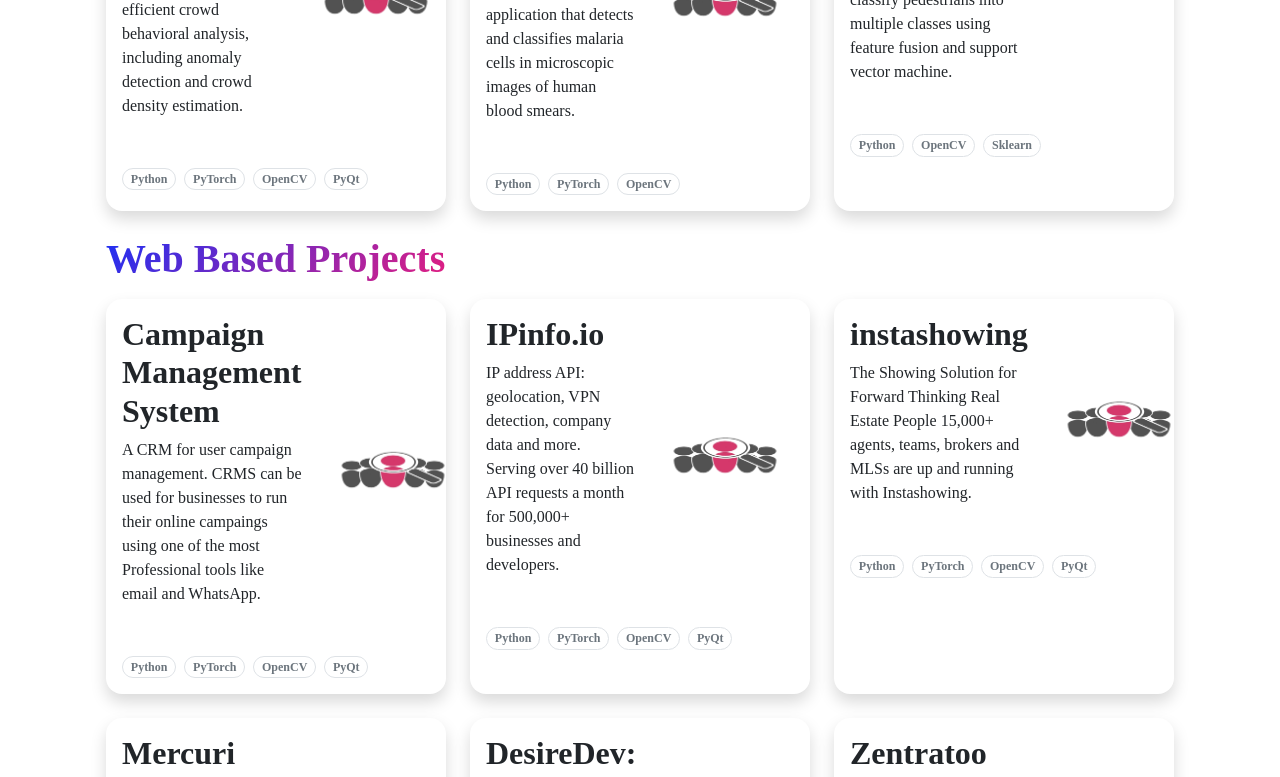
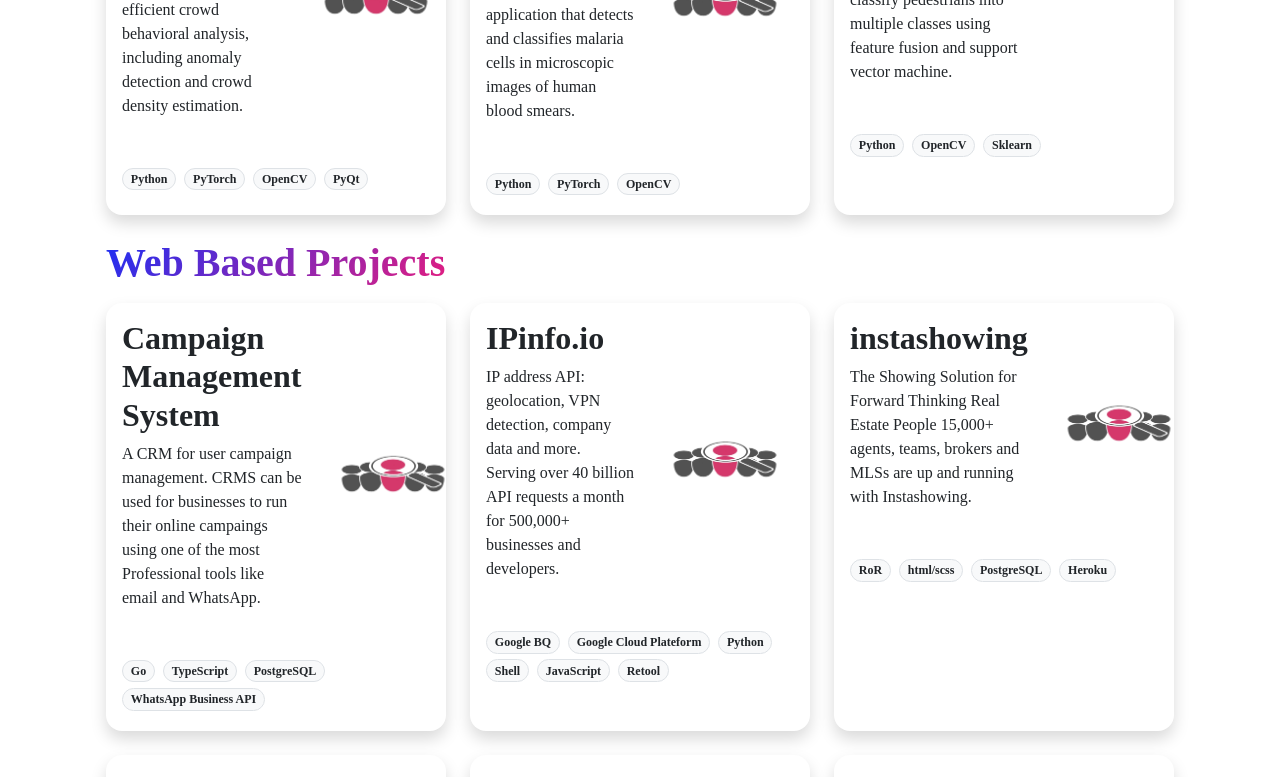
Before and after one commit to QamarDev1122/QamarDev1122.github.io, a React (Create React App) app: page /#/projects in a window 1280 px wide. Shown: the part 520-1297 px from the top of the page. Built offline with nearby package versions, Linux system fonts and the light colour scheme.

Commit message:
minor tweaks

```diff
--- a/src/components/Header.js
+++ b/src/components/Header.js
@@ -1,5 +1,6 @@
 // src/components/Header.js
 import React from 'react';
+import { Link } from 'react-router-dom';
 import SVGDots from './SVGDots';
 import Profile from '../assets/images/profile.png';
 
@@ -19,8 +20,8 @@
                             <span className="text-gradient d-inline">Get online and grow fast</span>
                         </h1>
                         <div className="d-grid gap-3 d-sm-flex justify-content-sm-center justify-content-xxl-start mb-3">
-                            <a className="btn btn-primary btn-lg px-5 py-3 me-sm-3 fs-6 fw-bolder" href="/resume">Resume</a>
-                            <a className="btn btn-outline-dark btn-lg px-5 py-3 fs-6 fw-bolder" href="/projects">Projects</a>
+                            <Link className="btn btn-primary btn-lg px-5 py-3 me-sm-3 fs-6 fw-bolder" to="/resume">Resume</Link>
+                            <Link className="btn btn-outline-dark btn-lg px-5 py-3 fs-6 fw-bolder" to="/projects">Projects</Link>
                         </div>
                     </div>
                 </div>
--- a/src/components/ProjectsSection.js
+++ b/src/components/ProjectsSection.js
@@ -144,7 +144,7 @@
                           <div className="p-3">
                             {
                               project.tech.map((t) => (
-                                <span className="badge border me-2 primary-border me-2">{t}</span>
+                                <span className="badge border me-2 primary-border me-2 mb-1">{t}</span>
 
                               ))
                             }
@@ -192,10 +192,12 @@
                               />
                           </div>
                           <div className="p-3">
-                              <span className="badge border me-2 primary-border me-2">Python</span>
-                              <span className="badge border me-2 primary-border me-2">PyTorch</span>
-                              <span className="badge border me-2 primary-border me-2">OpenCV</span>
-                              <span className="badge border me-2 primary-border me-2">PyQt</span>
+                            {
+                              project.tech.map((t) => (
+                                <span className="badge border me-2 primary-border me-2 mb-1">{t}</span>
+
+                              ))
+                            }
                           </div>
                       </div>
                   </div>
```
Also changed, not shown: src/styles.css.
